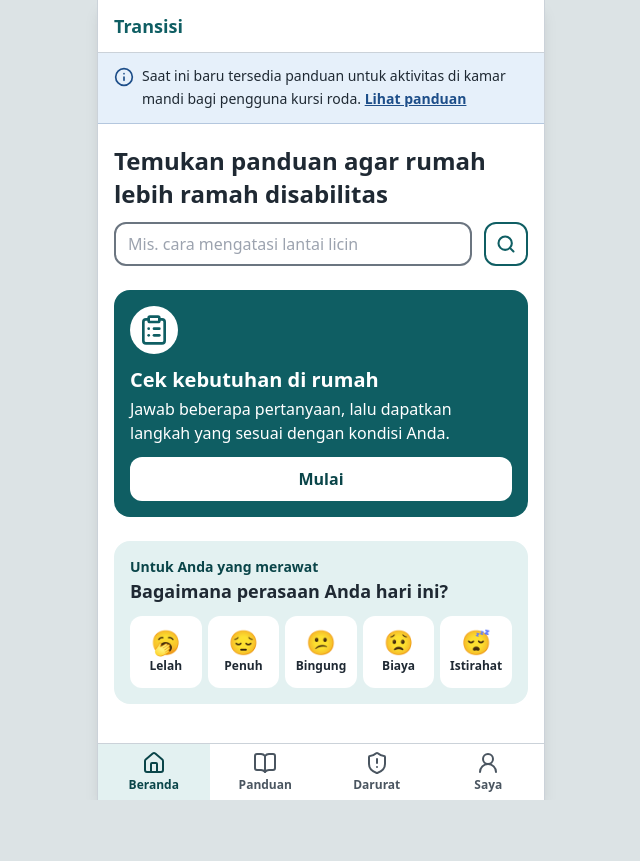
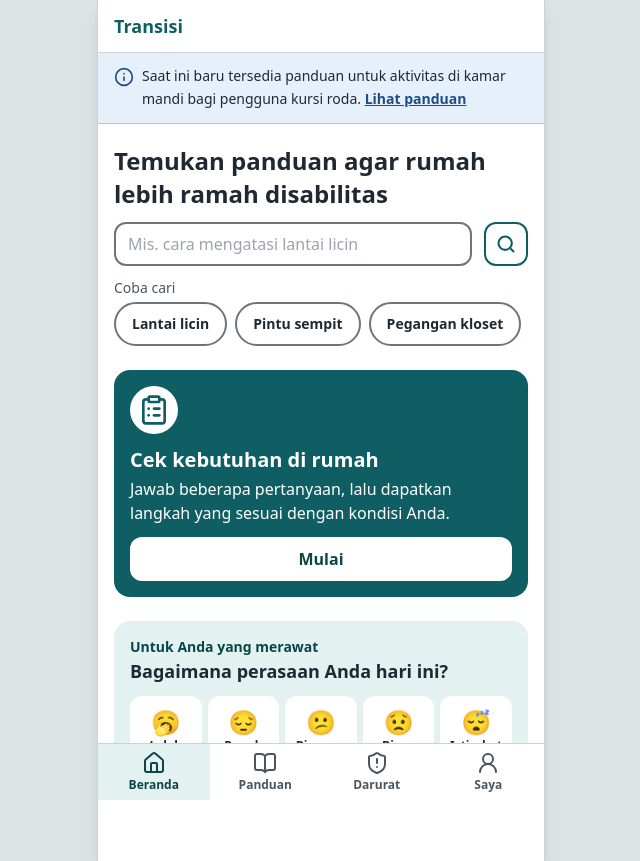
Before and after one commit to titohanafi/transisidnr, a React (Vite) app: page / in a window 1280 px wide. Shown: the whole page, without its empty margins (319-959 px from the left). Before the commit the page ends 800 px from the top, so only its background shows below. Built offline with nearby package versions, Linux system fonts and the light colour scheme.

Commit message:
Beranda: saran pencarian yang bisa diketuk

```diff
--- a/content/ui.json
+++ b/content/ui.json
@@ -18,7 +18,7 @@
       },
       "cakupan": "Saat ini baru tersedia panduan untuk aktivitas di kamar mandi bagi pengguna kursi roda.",
       "semua": "Lihat panduan",
-      "cari": { "label": "Temukan panduan agar rumah lebih ramah disabilitas", "placeholder": "Mis. cara mengatasi lantai licin", "tombol": "Cari" }
+      "cari": { "label": "Temukan panduan agar rumah lebih ramah disabilitas", "placeholder": "Mis. cara mengatasi lantai licin", "tombol": "Cari", "saranJudul": "Coba cari", "saran": ["Lantai licin", "Pintu sempit", "Pegangan kloset"] }
     }
   },
   "umum": {
--- a/src/domain/schema.ts
+++ b/src/domain/schema.ts
@@ -151,7 +151,7 @@ export const uiSchema = z
         lanjut: z.object({ judul: teks, deskripsi: teks, tombol: teks }),
         cakupan: teks,
         semua: teks,
-        cari: z.object({ label: teks, placeholder: teks, tombol: teks }),
+        cari: z.object({ label: teks, placeholder: teks, tombol: teks, saranJudul: teks, saran: z.array(teks).min(1) }),
       }),
     }),
     umum: rekamTeks,
--- a/src/screens/Beranda.tsx
+++ b/src/screens/Beranda.tsx
@@ -62,6 +62,24 @@ export function Beranda() {
             <Search className="h-5 w-5" strokeWidth={2.5} aria-hidden="true" focusable="false" />
           </button>
         </div>
+        <div className="mt-3">
+          <p id="saran-cari" className="text-sm text-redup">
+            {pilih.cari.saranJudul}
+          </p>
+          <ul aria-labelledby="saran-cari" className="mt-1 flex flex-wrap gap-2">
+            {pilih.cari.saran.map((k) => (
+              <li key={k}>
+                <button
+                  type="button"
+                  onClick={() => navigate("/jelajah", { state: { cari: k } })}
+                  className="inline-flex min-h-sentuh items-center rounded-full border-2 border-garisKontrol bg-white px-4 text-sm font-semibold text-tinta"
+                >
+                  {k}
+                </button>
+              </li>
+            ))}
+          </ul>
+        </div>
       </form>
 
       <section className="mt-6 rounded-kartu bg-utama p-4 text-white" aria-labelledby="jalur-utama">
```
Also changed, not shown: 2 other files (tests, documents, lock files or other folders).
